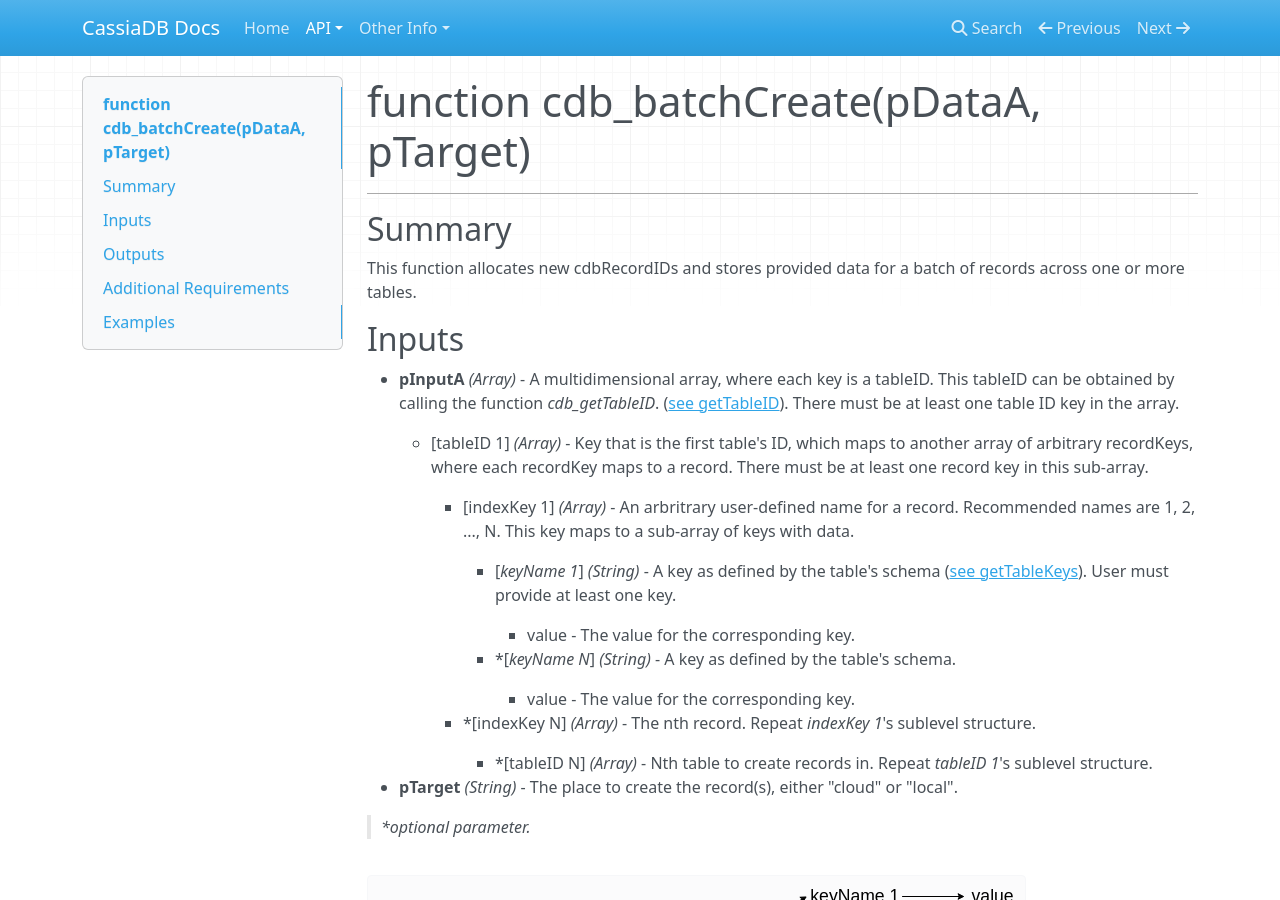
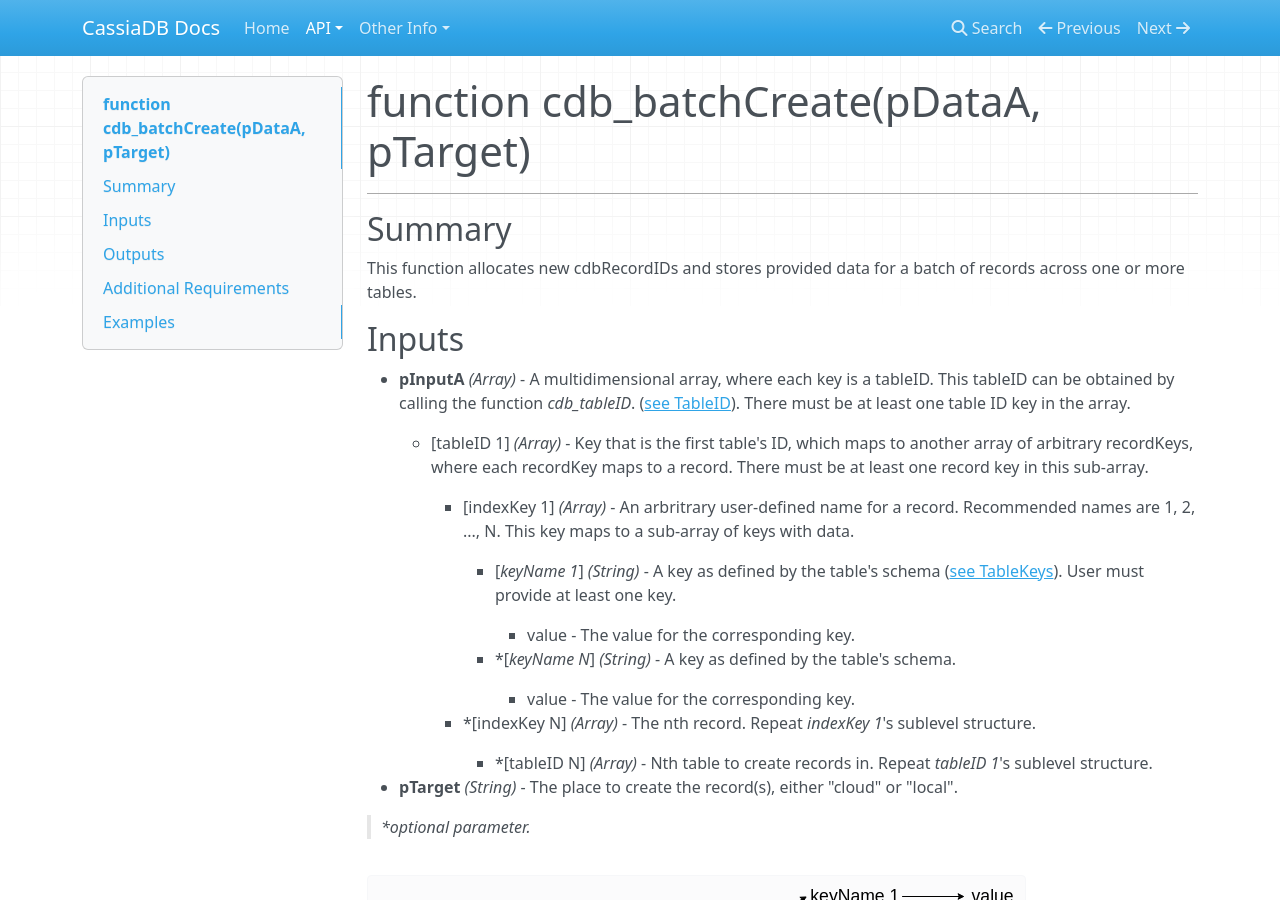
Before and after one commit to CanelaSoftware/cassiaDB_docs, an MkDocs documentation site: the page built from docs/BatchCreate.md, in a window 1280 px wide and 900 px high. Built offline with MkDocs 1.6.1, drawn with Linux system fonts in a browser that asks for light colours; nearby versions of some CDN libraries; old or Windows-style settings are respelled for this version of MkDocs.

Commit message:
Update links

```diff
--- a/docs/BatchCreate.md
+++ b/docs/BatchCreate.md
@@ -4,12 +4,12 @@
 This function allocates new cdbRecordIDs and stores provided data for a batch of records across one or more tables.
 
 ## Inputs
-* **pInputA** *(Array)* - A multidimensional array, where each key is a tableID. This tableID can be obtained by calling the function *cdb_getTableID*. ([see getTableID](GetTableID.md)). There must be at least one table ID key in the array.
+* **pInputA** *(Array)* - A multidimensional array, where each key is a tableID. This tableID can be obtained by calling the function *cdb_tableID*. ([see TableID](TableID.md)). There must be at least one table ID key in the array.
 
 	* [tableID 1] *(Array)* - Key that is the first table's ID, which maps to another array of arbitrary recordKeys, where each recordKey maps to a record. There must be at least one record key in this sub-array.
 
 		* [indexKey 1] *(Array)* - An arbritrary user-defined name for a record. Recommended names are 1, 2, ..., N. This key maps to a sub-array of keys with data.
-    		* [*keyName 1*] *(String)* - A key as defined by the table's schema ([see getTableKeys](./GetTableKeys.md)). User must provide at least one key.
+    		* [*keyName 1*] *(String)* - A key as defined by the table's schema ([see TableKeys](./TableKeys.md)). User must provide at least one key.
 				* value - The value for the corresponding key.
 
     		* \*[*keyName N*] *(String)* - A key as defined by the table's schema.
```
Also changed, not shown: docs/Create.md (+1 -1 lines), docs/Update.md (+1 -1 lines).
